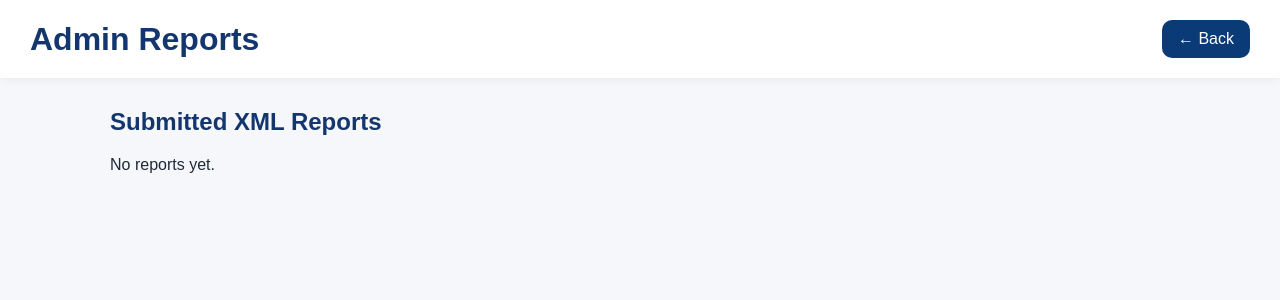
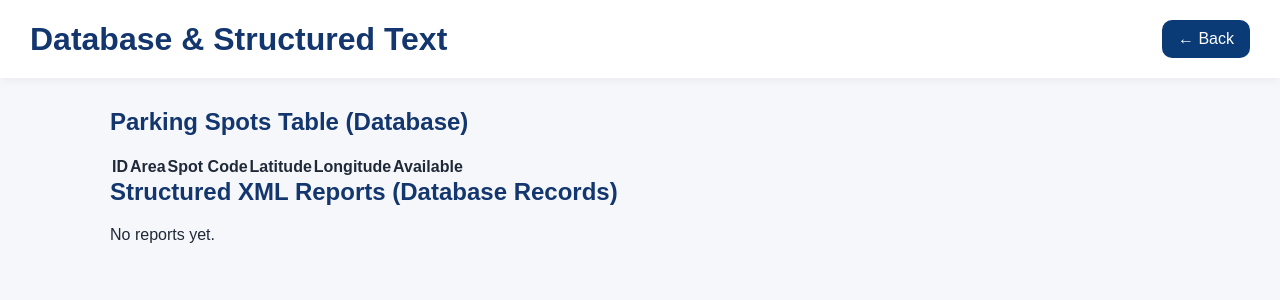
Before and after one commit to AimanSyafie/Smart-park, a Flask app: page /admin in a window 1280 px wide. Shown: the top 300 px of the page. Run offline with Flask 3, Linux system fonts and the light colour scheme; data that the repository does not hold is empty.

Commit message:
Update admin.html

```diff
--- a/templates/admin.html
+++ b/templates/admin.html
@@ -3,25 +3,51 @@
 <head>
     <meta charset="UTF-8">
     <meta name="viewport" content="width=device-width, initial-scale=1.0">
-    <title>Admin Reports</title>
+    <title>Database & XML</title>
     <link rel="stylesheet" href="{{ url_for('static', filename='style.css') }}">
 </head>
 <body class="page-body">
     <header class="top-bar">
-        <h1>Admin Reports</h1>
+        <h1>Database & Structured Text</h1>
         <a href="{{ url_for('home') }}" class="back-btn">← Back</a>
     </header>
 
     <section class="admin-section">
-        <h2>Submitted XML Reports</h2>
+        <h2>Parking Spots Table (Database)</h2>
+        <div class="table-wrap">
+            <table class="db-table">
+                <thead>
+                    <tr>
+                        <th>ID</th>
+                        <th>Area</th>
+                        <th>Spot Code</th>
+                        <th>Latitude</th>
+                        <th>Longitude</th>
+                        <th>Available</th>
+                    </tr>
+                </thead>
+                <tbody>
+                    {% for spot in spots %}
+                    <tr>
+                        <td>{{ spot["id"] }}</td>
+                        <td>{{ spot["area"] }}</td>
+                        <td>{{ spot["spot_code"] }}</td>
+                        <td>{{ spot["latitude"] }}</td>
+                        <td>{{ spot["longitude"] }}</td>
+                        <td>{{ spot["is_free"] }}</td>
+                    </tr>
+                    {% endfor %}
+                </tbody>
+            </table>
+        </div>
 
+        <h2>Structured XML Reports (Database Records)</h2>
         {% for report in reports %}
         <div class="report-card">
             <p><strong>Area:</strong> {{ report["area"] }}</p>
             <p><strong>Spot:</strong> {{ report["spot_code"] }}</p>
             <p><strong>Status:</strong> {{ report["new_status"] }}</p>
             <p><strong>Time:</strong> {{ report["created_at"] }}</p>
-
             <pre>{{ report["xml_data"] }}</pre>
         </div>
         {% else %}
```
